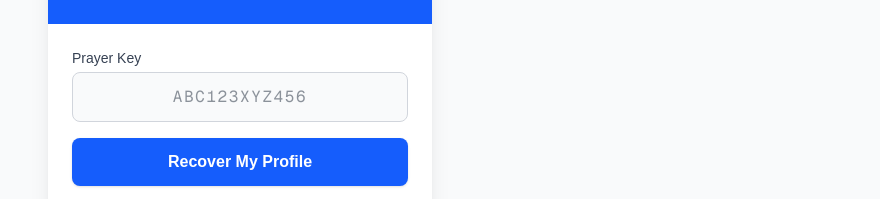
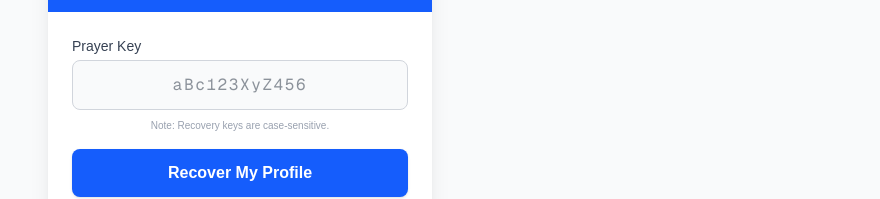
Before and after one commit to awiradarma/aprp, a Next.js app: page /recover in a window 1280 px wide. Shown: the part 307-506 px from the top of the page, without its empty margins (400-1280 px from the left). Built offline with nearby package versions, Linux system fonts and the light colour scheme; no server answers.

Commit message:
Fix recovery input: disable auto-capitalization and visual uppercase for case-sensitivity

```diff
--- a/src/app/recover/page.tsx
+++ b/src/app/recover/page.tsx
@@ -29,9 +29,14 @@ export default async function RecoverPage() {
                                 required
                                 pattern="[a-zA-Z0-9]{12}"
                                 maxLength={12}
-                                className="w-full font-mono tracking-widest text-center uppercase bg-gray-50 text-gray-800 rounded-lg border border-gray-300 px-4 py-3 focus:outline-none focus:ring-2 focus:ring-blue-500 focus:border-transparent transition-shadow"
-                                placeholder="ABC123XYZ456"
+                                autoCapitalize="none"
+                                autoCorrect="off"
+                                className="w-full font-mono tracking-widest text-center bg-gray-50 text-gray-800 rounded-lg border border-gray-300 px-4 py-3 focus:outline-none focus:ring-2 focus:ring-blue-500 focus:border-transparent transition-shadow"
+                                placeholder="aBc123XyZ456"
                             />
+                            <p className="text-[10px] text-center text-gray-400 mt-2 font-medium">
+                                Note: Recovery keys are case-sensitive.
+                            </p>
                         </div>
 
                         <button
```
